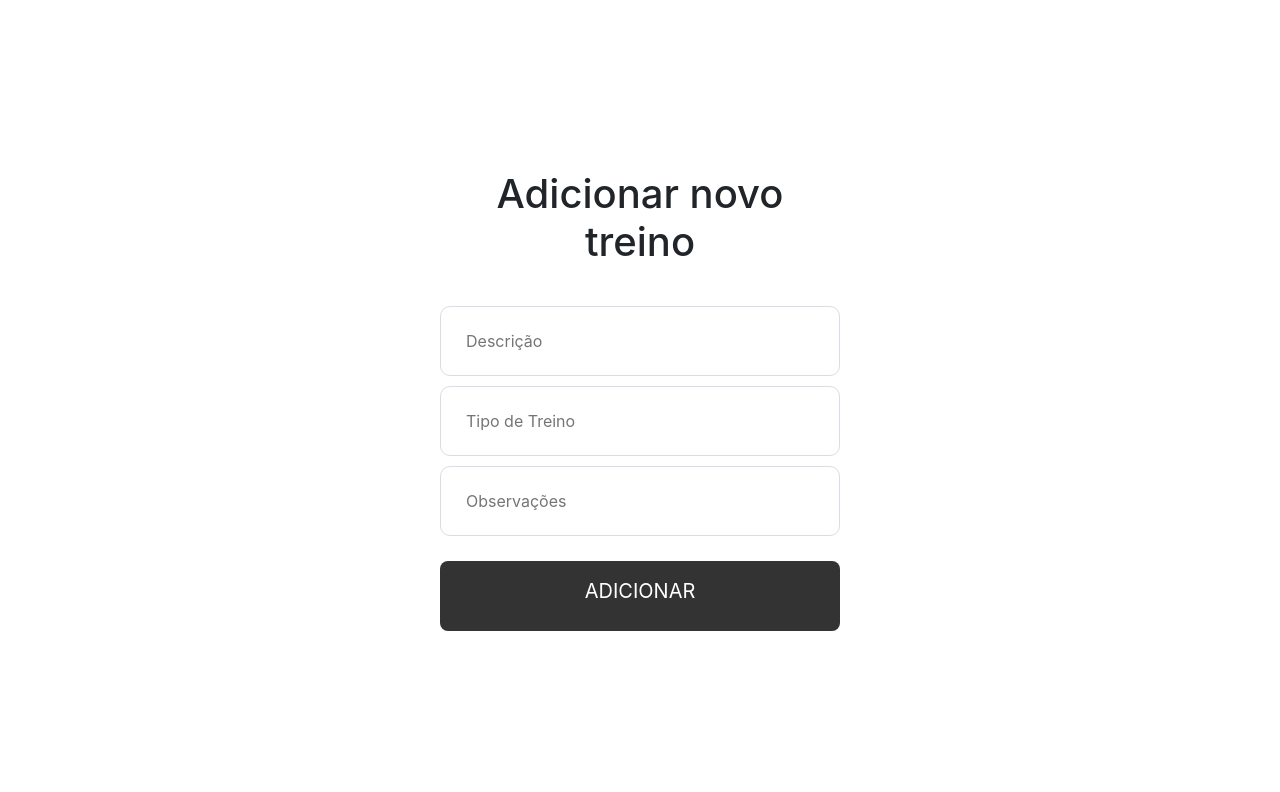
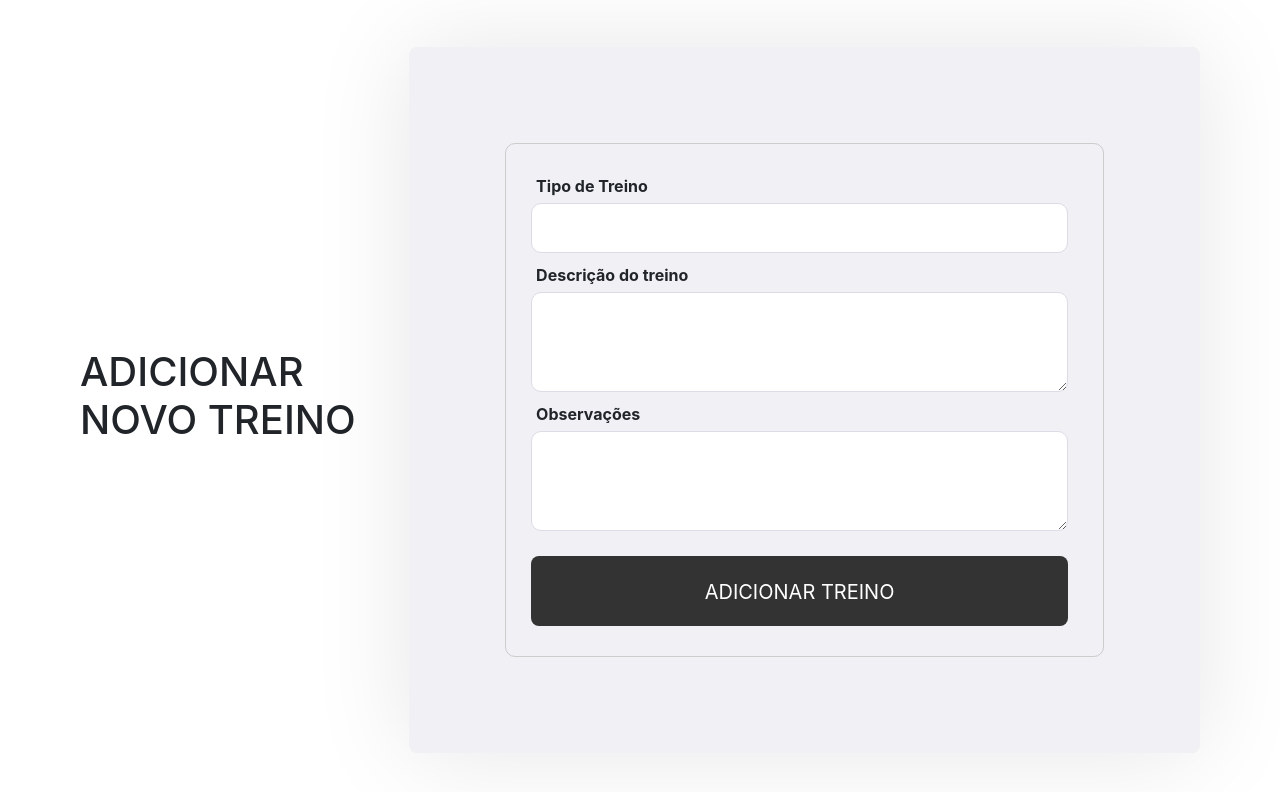
Before and after one commit to Project-Osteo/WebApp, a React (Create React App) app in the folder frontend/: page /novoTreino in a window 1280 px wide. Shown: the top 792 px of the page. Built offline with nearby package versions, Linux system fonts and the light colour scheme.

Commit message:
form novos treinos

```diff
--- a/frontend/src/pages/NovoTreino/index.js
+++ b/frontend/src/pages/NovoTreino/index.js
@@ -7,20 +7,34 @@ import './styles.css';
 export default function NovoTreino (){
     return(
        <div className="novoTreino-container">
-
             <section>
-
-                <form>
-                    <h1>Adicionar novo treino</h1>
-
-                    <input placeholder="Descrição" />
-                    <input placeholder="Tipo de Treino" />
-                    <input placeholder="Observações" />
-                    <Link type="subomit" to="/pacientes">ADICIONAR</Link>
-                </form>
-
+                <h1>ADICIONAR NOVO TREINO</h1>
             </section>
 
-       </div>
+            <div className="content">
+
+                <form class="myForm2" method="get" enctype="application/x-www-form-urlencoded" action="/html/codes/html_form_handler.cfm">
+
+                    <label>Tipo de Treino
+                    <input type="text" name="tipo" required list="optionslist" />
+                    <datalist id="optionslist">
+                        <option value="Recuperação" />
+                        <option value="Fortalecimento" />
+                        <option value="Rotina" />
+                    </datalist>
+                    </label>
+
+                    <label>Descrição do treino
+                    <textarea type="text" name="descricao" cols="40" rows="5" />
+                    </label>
+
+                    <label>Observações
+                    <textarea type="text" name="observacoes" cols="40" rows="5" />
+                    </label>
+
+                    <p><Link type="submit" to="/pacientes">ADICIONAR TREINO</Link></p>
+                </form>
+            </div>
+        </div>
     );
 }
--- a/frontend/src/pages/NovoTreino/styles.css
+++ b/frontend/src/pages/NovoTreino/styles.css
@@ -9,9 +9,35 @@
     justify-content: center;
 }
 
-.novoTreino-container section {
+.novoTreino-container .content {
+    width: 100%;
+    padding: 96px;
+    margin: auto;
+    background: #f0f0f5;;
+    box-shadow: 0 0 100px rgba(0, 0, 0, 0.1);
+    border-radius: 8px;
+
+    display: flex;
+    justify-content: space-between;
+    align-items: center;
+  }
+
+  .novoTreino-container .content section {
     width: 100%;
     max-width: 400px;
+}
+
+.novoTreino-container .content section h1 {
+    font-size: 40px;
+    margin-bottom: 40px;
+    text-align: center;
+}
+
+.novoTreino-container .content form {
+    width: 100%;
+    max-width: 600px;
+    padding: 25px;
+    border-radius: 10px;
 }
 
 .novoTreino-container section form h1 {
@@ -20,9 +46,9 @@
     text-align: center;
 }
 
-.novoTreino-container section form input {
+.novoTreino-container .content form input {
     width: 100%;
-    height: 70px;
+    height: 50px;
     color: #333;
     border: 1px solid #dcdce6;
     border-radius: 10px;
@@ -30,7 +56,16 @@
     margin-bottom: 10px;
 }
 
-.novoTreino-container section form a {
+.novoTreino-container .content form textarea {
+    width: 100%;
+    color: #333;
+    border: 1px solid #dcdce6;
+    border-radius: 10px;
+    padding: 0 25px;
+    margin-bottom: 10px;
+}
+
+.novoTreino-container .content  form p a {
     width: 100%;
     height: 70px;
     background: #333;
@@ -44,4 +79,75 @@
     text-decoration: none;
     font-size: 20px;
     line-height: 60px;
+    padding: 0.3em;
+    float: right;
 }
+
+.myForm2 {
+    width: 30em;
+    padding: 1em;
+    border: 1px solid #ccc;
+}
+
+.myForm2 * {
+    box-sizing: border-box;
+    margin: 5px;
+}
+
+.myForm2 fieldset {
+    border: none;
+    padding: 0;
+}
+
+.myForm2 legend,
+.myForm2 label {
+padding: 0;
+font-weight: bold;
+}
+
+.myForm2 label.choice {
+    font-weight: normal;
+}
+
+.myForm2 label {
+    text-align: left;
+    display: block;
+}
+
+.myForm2 input[type="text"],
+.myForm2 input[type="tel"],
+.myForm2 input[type="email"],
+.myForm2 input[type="datetime"],
+.myForm2 input[type="number"],
+.myForm2 select,
+.myForm2 textarea {
+    float: right;
+    width: 60%;
+    border: 1px solid #ccc;
+    padding: 0.3em;
+}
+
+.myForm2 textarea {
+    height: 100px;
+}
+
+.myForm2 input[type="radio"],
+.myForm2 input[type="checkbox"] {
+    margin-left: 40%;
+}
+
+.myForm2 button {
+    padding: 1em;
+    border-radius: 0.5em;
+    background: #ccc;
+    border: #333;
+    font-weight: bold;
+    margin-left: 40%;
+    margin-top: 1.8em;
+}
+
+.myForm2 button:hover {
+    color: #ccc;
+    background: #333;
+    cursor: pointer;
+}
```
